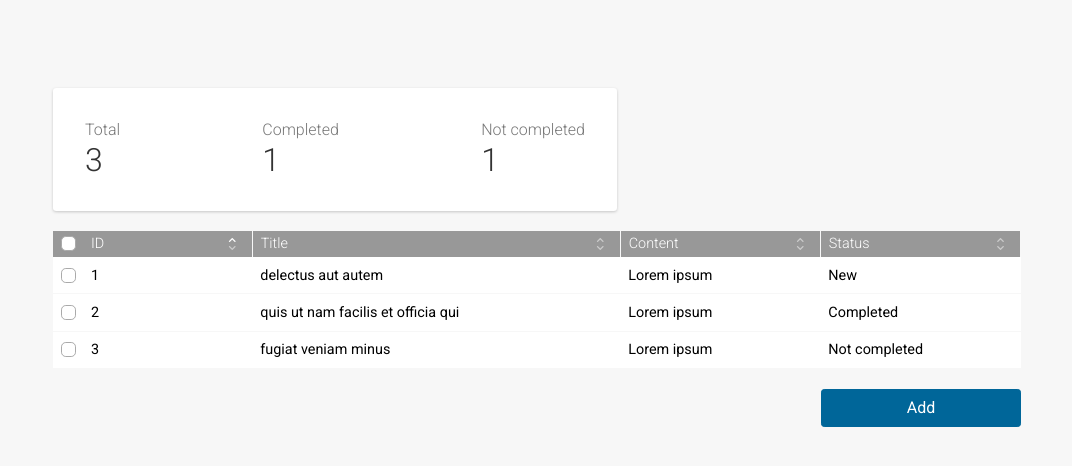
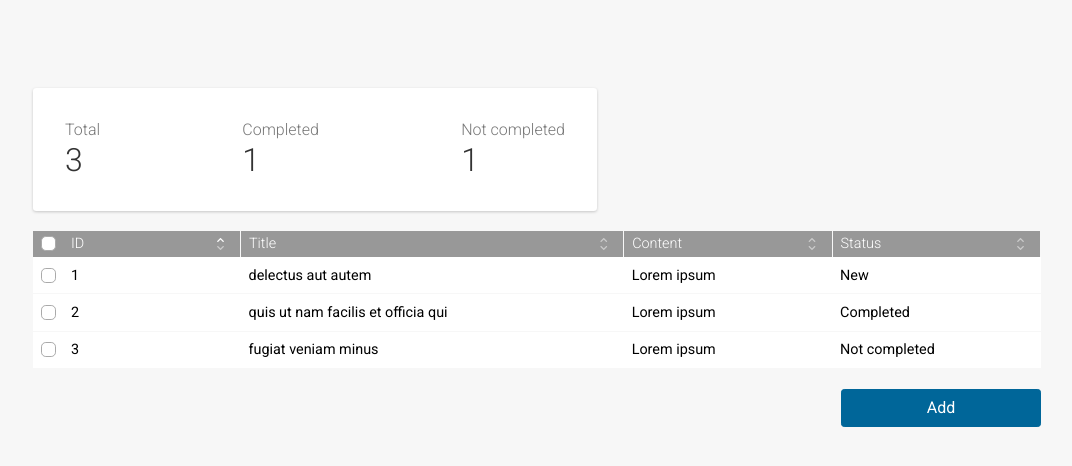
Before and after one commit to jeremiaszmazur/vue-note, a Vue app: page / in a window 1280 px wide. Shown: the top 466 px of the page, without its empty margins (103-1175 px from the left). Built offline with nearby package versions, Linux system fonts and the light colour scheme.

Commit message:
Replace float for add button

```diff
--- a/src/App.vue
+++ b/src/App.vue
@@ -100,7 +100,9 @@
                     </tr>
                 </tbody>
             </table>
-            <button type="button" class="btn" @click="addForm = true">Add</button>
+            <div class="text-right">
+                <button type="button" class="btn" @click="addForm = true">Add</button>
+            </div>
         </div>
         <note-form v-model="addForm"/>
         <actionbar
@@ -199,7 +201,6 @@ export default class App extends Vue {
 .container {
     padding: 0 10vw;
     .btn {
-        float: right;
         width: 100%;
         max-width: 200px;
         margin-top: 20px;
--- a/src/styles/_global.scss
+++ b/src/styles/_global.scss
@@ -3,7 +3,11 @@ body {
     background-color: $bg-color;
     font-family: $font-family;
     font-size: 16px;
-    padding: 10vh 20px 0 20px;
+    padding: 10vh 0;
+}
+
+.text-right {
+    text-align: right;
 }
 
 .slide-fade-enter-active {
```
